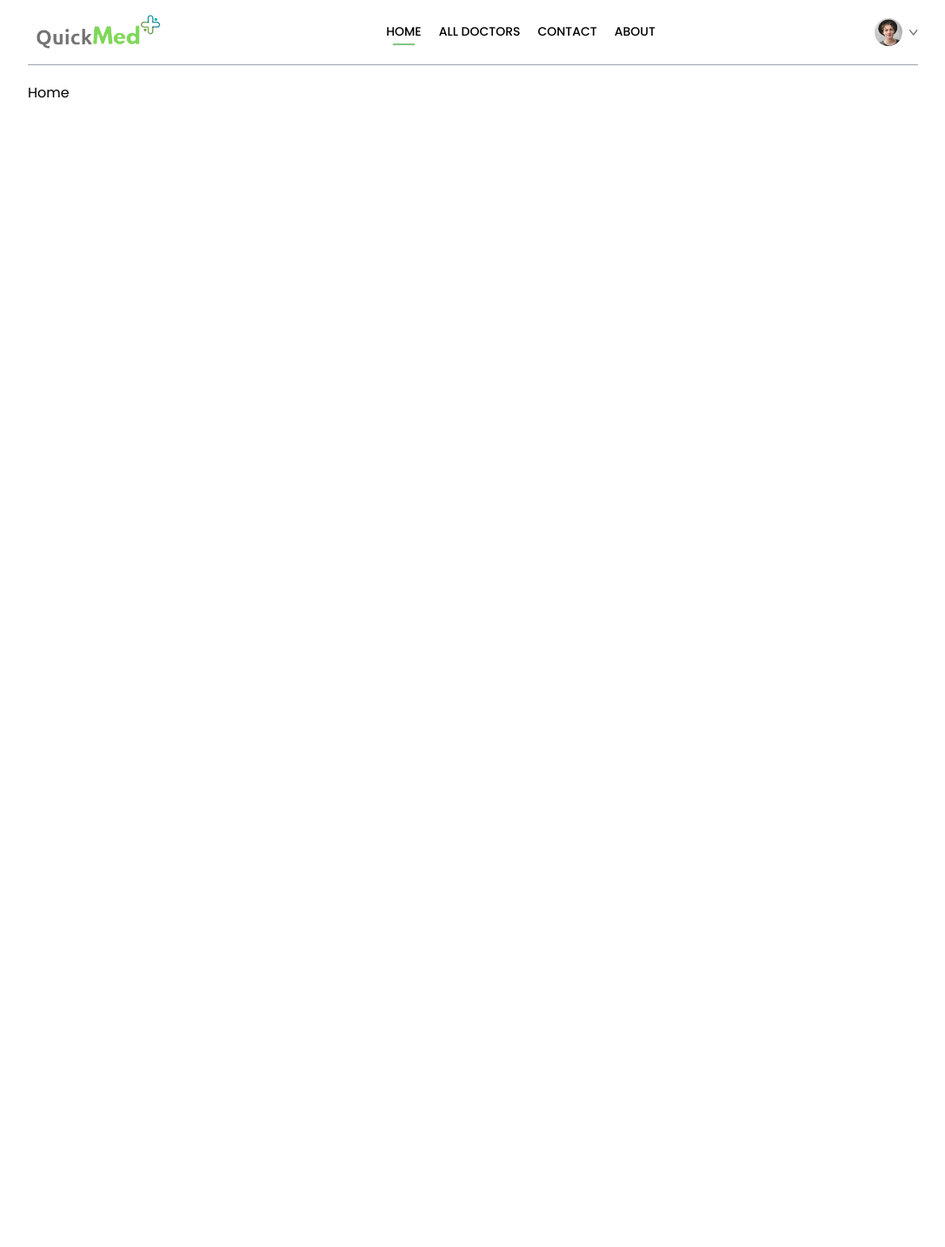
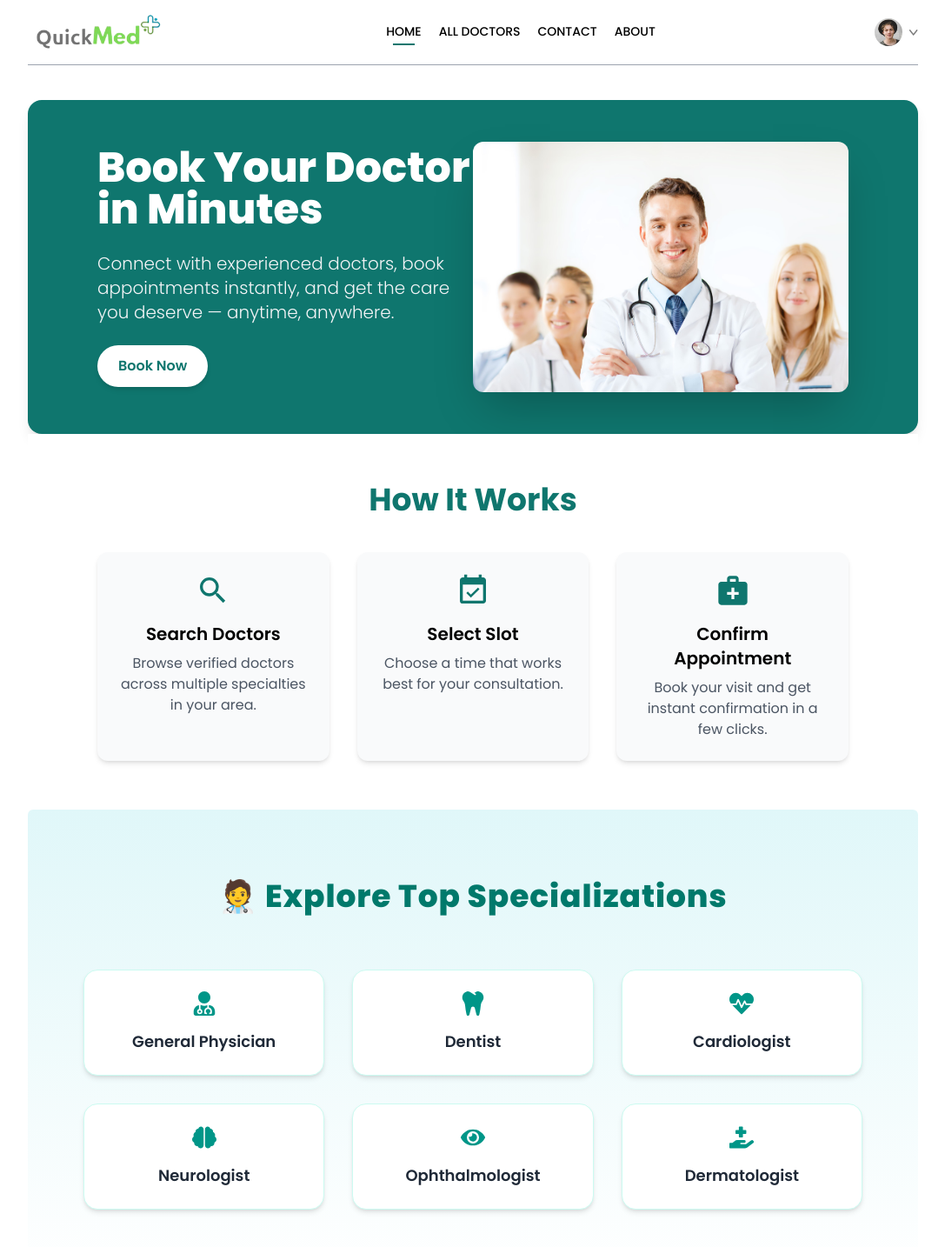
Before and after one commit to ankushthedeveloper/health-care, a React (Vite) app: page / in a window 1280 px wide. Shown: the top 1434 px of the page at 87% size, without its empty margins (96-1183 px from the left). Before the commit the page ends 800 px from the top, so only its background shows below. Built offline with nearby package versions, Linux system fonts and the light colour scheme.

Commit message:
updated Home Page with header and top Specialization

```diff
--- a/package.json
+++ b/package.json
@@ -13,6 +13,7 @@
     "axios": "^1.8.4",
     "react": "^19.0.0",
     "react-dom": "^19.0.0",
+    "react-icons": "^5.5.0",
     "react-router-dom": "^7.5.0",
     "react-toastify": "^11.0.5"
   },
--- a/src/assets/assets.js
+++ b/src/assets/assets.js
@@ -37,6 +37,7 @@ import Gynecologist from './Gynecologist.svg'
 import Neurologist from './Neurologist.svg'
 import Pediatricians from './Pediatricians.svg'
 import quickmedlogo from './quickMedlogo.png'
+import headerDoc from './header-group.jpg'
 
 export const assets = {
     appointment_img,
@@ -56,7 +57,8 @@ export const assets = {
     upload_icon,
     stripe_logo,
     razorpay_logo,
-    quickmedlogo
+    quickmedlogo,
+    headerDoc
 }
 
 export const specialityData = [
--- /dev/null
+++ b/src/components/Header.jsx
@@ -0,0 +1,30 @@
+import React from 'react';
+import { assets } from '../assets/assets';
+
+const Header = () => {
+  return (
+    <div className='flex flex-col-reverse md:flex-row items-center justify-between mt-10 px-6 md:px-20 py-12 bg-primary rounded-2xl shadow-lg overflow-hidden text-white'>
+      <div className='w-full md:w-1/2 space-y-6'>
+        <h1 className='text-4xl md:text-5xl font-extrabold leading-tight'>
+          Book Your Doctor <br className='hidden md:block' /> in Minutes
+        </h1>
+        <p className='text-lg md:text-xl font-light text-gray-100 mr-2'>
+          Connect with experienced doctors, book appointments instantly, and get the care you deserve — anytime, anywhere.
+        </p>
+        <button className='bg-white text-primary font-semibold px-6 py-3 rounded-full shadow-md hover:bg-gray-100 transition-all duration-300 w-fit'>
+          Book Now
+        </button>
+      </div>
+
+      <div className='w-full md:w-1/2 mb-10 md:mb-0'>
+        <img
+          src={assets.headerDoc}
+          alt='Doctor Illustration'
+          className='w-full max-w-md mx-auto rounded-xl shadow-2xl'
+        />
+      </div>
+    </div>
+  );
+};
+
+export default Header;
--- /dev/null
+++ b/src/components/HowItWorks.jsx
@@ -0,0 +1,39 @@
+import React from 'react';
+import { MdSearch, MdEventAvailable, MdMedicalServices } from 'react-icons/md';
+
+const steps = [
+  {
+    icon: <MdSearch size={40} className='text-primary' />,
+    title: 'Search Doctors',
+    description: 'Browse verified doctors across multiple specialties in your area.',
+  },
+  {
+    icon: <MdEventAvailable size={40} className='text-primary' />,
+    title: 'Select Slot',
+    description: 'Choose a time that works best for your consultation.',
+  },
+  {
+    icon: <MdMedicalServices size={40} className='text-primary' />,
+    title: 'Confirm Appointment',
+    description: 'Book your visit and get instant confirmation in a few clicks.',
+  },
+];
+
+const HowItWorks = () => {
+  return (
+    <div className='px-6 md:px-20 py-14 bg-white text-center'>
+      <h2 className='text-3xl md:text-4xl font-bold mb-10 text-primary'>How It Works</h2>
+      <div className='grid grid-cols-1 md:grid-cols-3 gap-8'>
+        {steps.map((step, index) => (
+          <div key={index} className='bg-gray-50 p-6 rounded-xl shadow-md hover:shadow-lg transition duration-300'>
+            <div className='mb-4 flex justify-center'>{step.icon}</div>
+            <h3 className='text-xl font-semibold mb-2'>{step.title}</h3>
+            <p className='text-gray-600'>{step.description}</p>
+          </div>
+        ))}
+      </div>
+    </div>
+  );
+};
+
+export default HowItWorks;
--- /dev/null
+++ b/src/components/TopSpecializations.jsx
@@ -0,0 +1,42 @@
+import React from 'react';
+import {
+  FaUserMd,
+  FaTooth,
+  FaHeartbeat,
+  FaBrain,
+  FaEye,
+  FaHandHoldingMedical,
+} from 'react-icons/fa';
+
+const specializations = [
+  { icon: <FaUserMd size={28} />, name: 'General Physician' },
+  { icon: <FaTooth size={28} />, name: 'Dentist' },
+  { icon: <FaHeartbeat size={28} />, name: 'Cardiologist' },
+  { icon: <FaBrain size={28} />, name: 'Neurologist' },
+  { icon: <FaEye size={28} />, name: 'Ophthalmologist' },
+  { icon: <FaHandHoldingMedical size={28} />, name: 'Dermatologist' },
+];
+
+const TopSpecializations = () => {
+  return (
+    <div className='rounded-md px-6 md:px-16 py-20 bg-gradient-to-b from-[#e0f7f9] to-white'>
+      <h2 className='text-4xl font-extrabold text-center text-[#00796b] mb-16 tracking-wide'>
+        🧑‍⚕️ Explore Top Specializations
+      </h2>
+
+      <div className='grid grid-cols-1 sm:grid-cols-2 md:grid-cols-3 lg:grid-cols-3 gap-8 max-w-5xl mx-auto'>
+        {specializations.map((spec, index) => (
+          <div
+            key={index}
+            className='bg-white rounded-2xl shadow-md hover:shadow-xl transition-all duration-300 p-6 flex flex-col items-center text-center border border-teal-100 hover:border-teal-400'
+          >
+            <div className='text-[#009688] mb-4'>{spec.icon}</div>
+            <p className='text-lg font-semibold text-gray-800'>{spec.name}</p>
+          </div>
+        ))}
+      </div>
+    </div>
+  );
+};
+
+export default TopSpecializations;
--- a/src/pages/Home.jsx
+++ b/src/pages/Home.jsx
@@ -1,8 +1,15 @@
 import React from 'react'
+import Header from '../components/Header'
+import HowItWorks from '../components/HowItWorks'
+import TopSpecializations from '../components/TopSpecializations'
 
 const Home = () => {
   return (
-    <div>Home</div>
+    <div>
+      <Header/>
+      <HowItWorks/>
+      <TopSpecializations/>
+    </div>
   )
 }
 
--- a/tailwind.config.js
+++ b/tailwind.config.js
@@ -7,7 +7,7 @@ export default {
   theme: {
     extend: {
       colors:{
-        'primary':"#81C784"
+        'primary':"#0f766e"
       }
     },
   },
```
Also changed, not shown: src/assets/header-group.jpg (renamed from src/assets/doctors/header-group.jpg), 1 other file (tests, documents, lock files or other folders).
